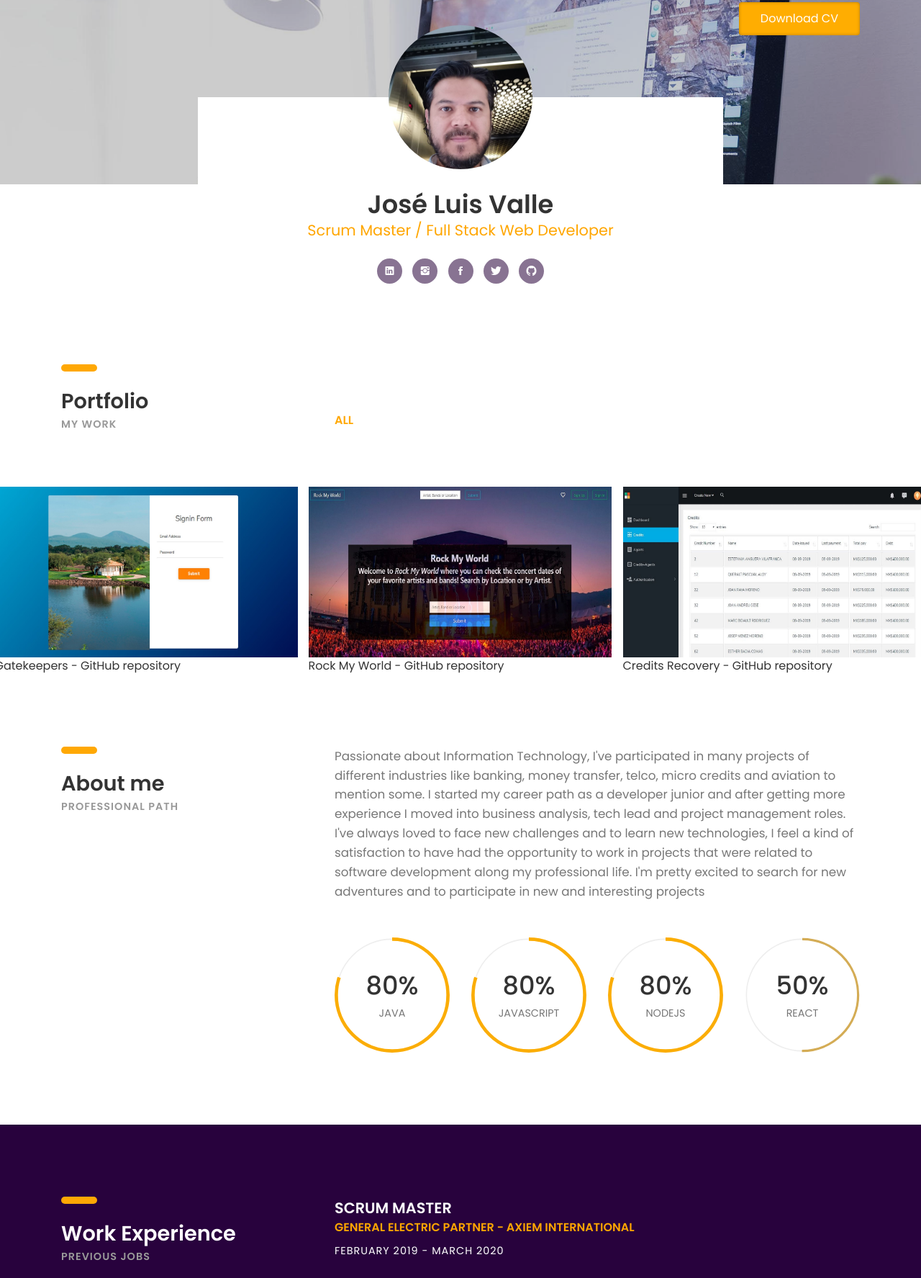
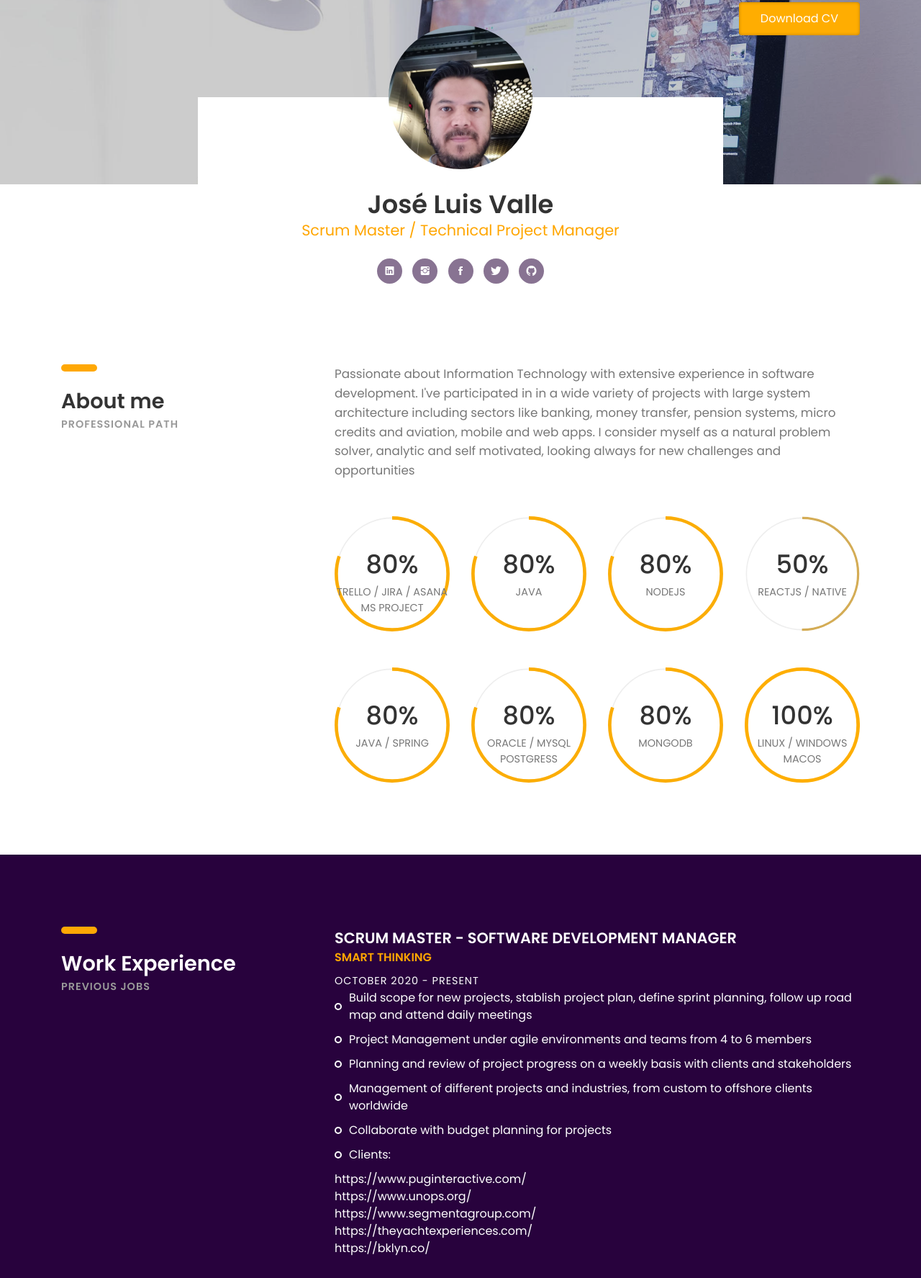
Before and after one commit to d3non/CVPortfolio, a plain HTML site: page index.html in a window 1280 px wide. Shown: the part 165-1940 px from the top of the page at 72% size. Drawn offline with Linux system fonts and the light colour scheme; files whose address does not match are found by name.

Commit message:
Updated CV

```diff
--- a/index.html
+++ b/index.html
@@ -74,7 +74,7 @@
 					<div class="intro">
 						<div class="profile-img"><img src="images/profile.jpeg" alt=""></div>
 						<h2><b>José Luis Valle</b></h2>
-						<h4 class="font-yellow">Scrum Master / Full Stack Web Developer</h4>
+						<h4 class="font-yellow">Scrum Master / Technical Project Manager </h4>
 						<br>
 						<!--<ul class="information margin-tb-30">
 							<li><b>BORN : </b>March 19, 1975</li>
@@ -95,86 +95,7 @@
 		</div><!-- container -->
 	</section><!-- intro-section -->
 
-
-	<section class="portfolio-section section">
-		<div class="container">
-			<div class="row">
-				<div class="col-sm-4">
-					<div class="heading">
-						<h3><b>Portfolio</b></h3>
-						<h6 class="font-lite-black"><b>MY WORK</b></h6>
-					</div>
-				</div><!-- col-sm-4 -->
-				<div class="col-sm-8">
-					<div class="portfolioFilter clearfix margin-b-80">
-						<a href="#" data-filter="*" class="current"><b>ALL</b></a>
-						<!--<a href="#" data-filter=".web-design"><b>WEB DESIGN</b></a>
-						<a href="#" data-filter=".branding"><b>BRANDING</b></a>
-						<a href="#" data-filter=".graphic-design"><b>GRAPHIC DESIGN</b></a>-->
-					</div><!-- portfolioFilter -->
-				</div><!-- col-sm-8 -->
-			</div><!-- row -->
-		</div><!-- container -->
-
-		<div class="portfolioContainer">
-
-			<div class="p-item web-design">
-				<a href="https://gkpmx.herokuapp.com/" target="_blank"><img src="images/gkp.jpg" title="Rock my World" alt="Rock my World"></a>
-				<a href="https://github.com/d3non/gkp" target="_blank"> Gatekeepers - GitHub repository</a>
-			</div>
-
-			<div class="p-item web-design">
-				<a href="https://d3non.github.io/RockMyWorld/" target="_blank"><img src="images/rockmyworld.JPG" title="Rock my World" alt="Rock my World"></a>
-				<a href="https://github.com/d3non/CVPortfolio" target="_blank"> Rock My World - GitHub repository</a>
-			</div><!-- p-item -->
-
-			<div class="p-item web-design">
-				<a href="http://recovmx.herokuapp.com" target="_blank"><img src="images/recovery.jpg" alt=""></a>
-				<a href="https://github.com/d3non/recovery" target="_blank"> Credits Recovery - GitHub repository</a>
-			</div>
-
-			<!--<div class="p-item branding graphic-design">
-				<a href="images/portfolio-7-600x800.jpg" data-fluidbox>
-					<img src="images/portfolio-7-600x800.jpg" alt=""></a>
-			</div>-->
-
-			<!--<div class="p-item web-design">
-				<a href="https://d3non.github.io/TrainScheduler/" target="_blank"><img src="images/trainscheduler.jpg" alt=""></a>
-				<a href="https://github.com/d3non/TrainScheduler" target="_blank"> Train Scheduler - GitHub repository</a>
-			</div>--><!-- p-item -->
-
-
-			<!--<div class="p-item web-design">
-				<a href="https://d3non.github.io/TriviaGame/" target="_blank"><img src="images/triviagame.jpg" alt=""></a>
-				<a href="https://github.com/d3non/TriviaGame" target="_blank"> Trivia Game - GitHub repository</a>
-			</div>--><!-- p-item -->
-
-			<!--<div class="p-item graphic-design web-design">
-				<a href="images/portfolio-4-600x400.jpg" data-fluidbox>
-					<img src="images/portfolio-4-600x400.jpg" alt=""></a>
-			</div> p-item -->
-
-			<!--<div class="p-item  graphic-design branding">
-				<a href="images/portfolio-5-600x800.jpg" data-fluidbox>
-					<img src="images/portfolio-5-600x800.jpg" alt=""></a>
-			</div>
-
-			<div class="p-item web-design branding">
-				<a href="images/portfolio-6-600x800.jpg" data-fluidbox>
-					<img src="images/portfolio-6-600x800.jpg" alt=""></a>
-			</div>
-
-			<div class="p-item p-item-2 graphic-design">
-				<a class="img" href="images/portfolio-10-300x400.jpg" data-fluidbox>
-					<img src="images/portfolio-10-300x400.jpg" alt=""></a>
-				<a class="img" href="images/portfolio-11-300x400.jpg" data-fluidbox>
-					<img src="images/portfolio-11-300x400.jpg" alt=""></a>
-			</div> -->
-
-		</div><!-- portfolioContainer -->
-
-	</section><!-- portfolio-section -->
-
+<!--Portfolio section-->
 
 	<section class="about-section section">
 		<div class="container">
@@ -186,18 +107,16 @@
 					</div>
 				</div><!-- col-sm-4 -->
 				<div class="col-sm-8">
-					<p class="margin-b-50">Passionate about Information Technology, I've participated in many projects of different industries like banking,
-						money transfer, telco, micro credits and aviation to mention some. I started my career path as a developer junior and after getting
-					more experience I moved into business analysis, tech lead and project management roles. I've always loved to face new challenges and to learn
-				new technologies, I feel a kind of satisfaction to have had the opportunity to work in projects that were related to software development along my
-				professional life. I'm pretty excited to search for new adventures and to participate in new and interesting projects </p>
+					<p class="margin-b-50">Passionate about Information Technology with extensive experience in software development. I've participated in
+						in a wide variety of projects with large system architecture including sectors like banking, money transfer, pension systems, micro credits and aviation, mobile and web apps.
+						I consider myself as a natural problem solver, analytic and self motivated, looking always for new challenges and opportunities </p>
 
 					<div class="row">
 						<div class="col-sm-6 col-md-6 col-lg-3">
 							<div class="radial-prog-area margin-b-30">
 								<div class="radial-progress" data-prog-percent=".80">
 									<div></div>
-									<h6 class="progress-title">JAVA</h6>
+									<h6 class="progress-title">TRELLO / JIRA / ASANA MS PROJECT</h6>
 								</div>
 							</div><!-- radial-prog-area-->
 						</div><!-- col-sm-6-->
@@ -206,7 +125,7 @@
 							<div class="radial-prog-area margin-b-30">
 								<div class="radial-progress" data-prog-percent=".80">
 									<div></div>
-									<h6 class="progress-title">JAVASCRIPT</h6>
+									<h6 class="progress-title">JAVA</h6>
 								</div>
 							</div><!-- radial-prog-area-->
 						</div><!-- col-sm-6-->
@@ -224,12 +143,54 @@
 							<div class="radial-prog-area margin-b-50">
 								<div class="radial-progress" data-prog-percent=".50">
 									<div></div>
-									<h6 class="progress-title">REACT</h6>
+									<h6 class="progress-title">REACTJS / NATIVE</h6>
 								</div>
 							</div><!-- radial-prog-area-->
 						</div><!-- col-sm-6-->
 
 					</div><!-- row -->
+
+
+					<div class="row">
+						<div class="col-sm-6 col-md-6 col-lg-3">
+							<div class="radial-prog-area margin-b-30">
+								<div class="radial-progress" data-prog-percent=".80">
+									<div></div>
+									<h6 class="progress-title">JAVA / SPRING</h6>
+								</div>
+							</div><!-- radial-prog-area-->
+						</div><!-- col-sm-6-->
+
+						<div class="col-sm-6 col-md-6 col-lg-3">
+							<div class="radial-prog-area margin-b-30">
+								<div class="radial-progress" data-prog-percent=".80">
+									<div></div>
+									<h6 class="progress-title">ORACLE / MYSQL POSTGRESS</h6>
+								</div>
+							</div><!-- radial-prog-area-->
+						</div><!-- col-sm-6-->
+
+						<div class="col-sm-6 col-md-6 col-lg-3">
+							<div class="radial-prog-area margin-b-30">
+								<div class="radial-progress" data-prog-percent=".80">
+									<div></div>
+									<h6 class="progress-title">MONGODB</h6>
+								</div>
+							</div><!-- radial-prog-area-->
+						</div><!-- col-sm-6-->
+
+						<div class="col-sm-6 col-md-6 col-lg-3">
+							<div class="radial-prog-area margin-b-50">
+								<div class="radial-progress" data-prog-percent="1">
+									<div></div>
+									<h6 class="progress-title">LINUX / WINDOWS MACOS</h6>
+								</div>
+							</div><!-- radial-prog-area-->
+						</div><!-- col-sm-6-->
+
+					</div><!-- row -->
+
+
 				</div><!-- col-sm-8 -->
 			</div><!-- row -->
 		</div><!-- container -->
@@ -247,16 +208,33 @@
 				<div class="col-sm-8">
 
 					<div class="experience margin-b-50">
+						<h4><b>SCRUM MASTER - SOFTWARE DEVELOPMENT MANAGER</b></h4>
+						<h5 class="font-yellow"><b>SMART THINKING</b></h5>
+						<h6 class="margin-t-10">OCTOBER 2020 - PRESENT</h6>
+						<!--<p class="font-semi-white margin-tb-30">Project management and implementation of agile methodology. Software development of tools for
+							GE Aviation industry. </p>-->
+						<ul class="list margin-b-30">
+							<li>Build scope for new projects, stablish project plan, define sprint planning, follow up road map and attend daily meetings</li>
+							<li>Project Management under agile environments and teams from 4 to 6 members</li>
+							<li>Planning and review of project progress on a weekly basis with clients and stakeholders</li>
+							<li>Management of different projects and industries, from custom to offshore clients worldwide</li>
+							<li>Collaborate with budget planning for projects</li>
+							<li>Clients:</li>
+							https://www.puginteractive.com/<br>https://www.unops.org/<br>https://www.segmentagroup.com/<br>https://theyachtexperiences.com/<br>https://bklyn.co/
+						</ul>
+					</div><!-- experience -->
+
+					<div class="experience margin-b-50">
 						<h4><b>SCRUM MASTER</b></h4>
 						<h5 class="font-yellow"><b>GENERAL ELECTRIC PARTNER - AXIEM INTERNATIONAL</b></h5>
 						<h6 class="margin-t-10">FEBRUARY 2019 - MARCH 2020</h6>
 						<p class="font-semi-white margin-tb-30">Project management and implementation of agile methodology. Software development of tools for
-							GE Aviation industry. </p>
+							GE Aviation industry</p>
 						<ul class="list margin-b-30">
-							<li>Tech lead in the Scrum Team of 7 people.</li>
-							<li>Run daily meetings for project progress.</li>
-							<li>Sprint review and release of software management.</li>
-							<li>Project review with Product Owners and stakeholders.</li>
+							<li>Tech lead in the Scrum Team of 7 people</li>
+							<li>Run daily meetings for project progress</li>
+							<li>Sprint review and release of software management</li>
+							<li>Project review with Product Owners and stakeholders</li>
 						</ul>
 					</div><!-- experience -->
 
@@ -266,16 +244,27 @@
 						<h6 class="margin-t-10">APRIL 2016 - APRIL 2018</h6>
 						<p class="font-semi-white margin-tb-30">Implementation of nano credits platform for prepaid phones
 								users over the main phone carriers in México, central and
-								south america markets. </p>
+								south america markets</p>
 						<ul class="list margin-b-30">
 							<li>Evaluate client’s needs on their business processes; advice for the right implementation of modifications
-								over the core business platform.</li>
-							<li>Management of developer’s team for platform maintenance.</li>
+								over the core business platform</li>
+							<li>Management of developer’s team for platform maintenance</li>
 							<li>Improve and enrich commercial relationship with the	client; provide technical solutions in order to develop
-								new business opportunities.</li>
+								new business opportunities</li>
 						</ul>
 					</div><!-- experience -->
 
+					<div class="experience margin-b-50">
+						<h4><b>PROGRAM MANAGER</b></h4>
+						<h5 class="font-yellow"><b>CITI BANAMEX</b></h5>
+						<h6 class="margin-t-10">MARCH 2010 - JANUARY 2013</h6>
+						<p class="font-semi-white margin-tb-30">Implementation of money transfer platform on ATM network with cell phone SMS</p>
+						<ul class="list margin-b-30">
+							<li>Deployment of money transfer platform over mobile devices</li>
+							<li>Implementation of the platform on Banamex ATM network in México</li>
+							<li>Design, construct and deployment of WSDL services for backend transactions in money transfers</li>
+						</ul>
+					</div><!-- experience -->
 				</div><!-- col-sm-8 -->
 			</div><!-- row -->
 		</div><!-- container -->
@@ -319,22 +308,22 @@
 	<section class="counter-section" id="counter">
 		<div class="container">
 			<div class="row">
-
+					<!--
 				<div class="col-sm-6 col-md-6 col-lg-3">
 					<div class="counter margin-b-30">
 						<h1 class="title"><b><span class="counter-value" data-duration="400" data-count="3">0</span></b></h1>
 						<h5 class="desc"><b>Coder Degrees</b></h5>
-					</div><!-- counter -->
-				</div><!-- col-md-3-->
+					</div>
+				</div>
 
 				<div class="col-sm-6 col-md-6 col-lg-3">
 					<div class="counter margin-b-30">
 						<h1 class="title"><b><span class="counter-value" data-duration="1400" data-count="25">0</span></b></h1>
 						<h5 class="desc"><b>Project Completed</b></h5>
-					</div><!-- counter -->
-				</div><!-- col-md-3-->
+					</div>
+				</div>
 
-				<!--
+
 				<div class="col-sm-6 col-md-6 col-lg-3">
 					<div class="counter margin-b-30">
 						<h1 class="title"><b><span class="counter-value" data-duration="700" data-count="311">0</span></b></h1>
@@ -356,7 +345,7 @@
 	<footer>
 		<p class="copyright">
 			<!-- Link back to Colorlib can't be removed. Template is licensed under CC BY 3.0. -->
-Copyright &copy;<script>document.write(new Date().getFullYear());</script> All rights reserved | This template is made with <i class="ion-heart" aria-hidden="true"></i> by <a href="https://colorlib.com" target="_blank">Colorlib</a>
+Copyright &copy;<script>document.write(new Date().getFullYear());</script> JOSE LUIS VALLE CIPRES <i class="ion-heart" aria-hidden="true"></i> by <a href="https://nexttech.mx" target="_blank">Nexttech México</a>
 <!-- Link back to Colorlib can't be removed. Template is licensed under CC BY 3.0. -->
 		</p>
 
```
